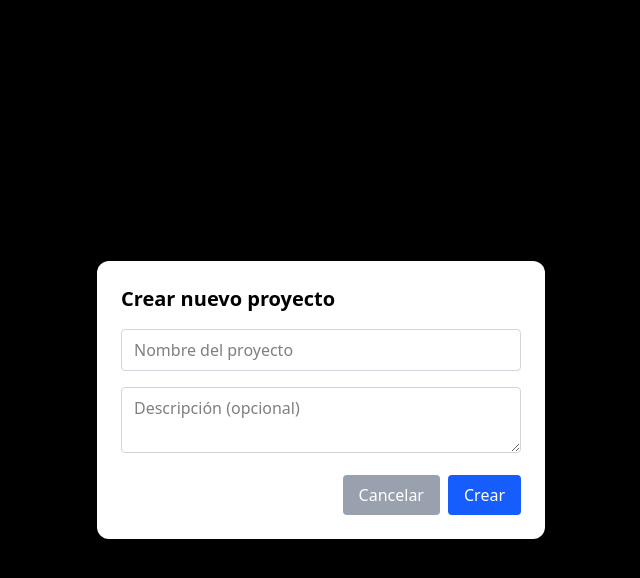
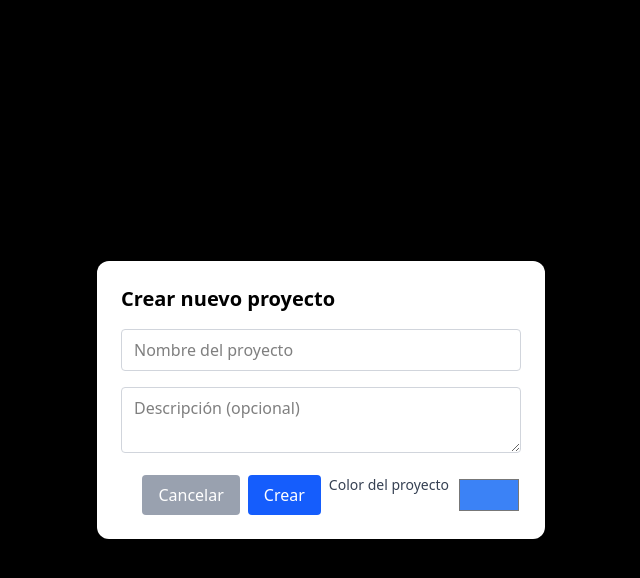
Before and after one commit to FranManuel95/Task-Manager, a React (Vite) app: page /dashboard in a window 1280 px wide. Both pictures are taken after typing "Sample" into the empty fields and a click on the button "+ Nuevo Proyecto". Shown: the top 578 px of the page, without its empty margins (319-959 px from the left). Built offline with nearby package versions, Linux system fonts and the light colour scheme.

Commit message:
Añadimos selección de color para proyectos en Dashboard, ahora cada proyecto puede definirse con un color personalizado que se muestra en el borde de su tarjeta, utilizamos un input de tipo color para mantener la interfaz simple y nativa.

```diff
--- a/src/pages/Dashboard.jsx
+++ b/src/pages/Dashboard.jsx
@@ -42,15 +42,19 @@ export default function Dashboard() {
       }
     });
 
+    const [nuevoColor, setNuevoColor] = useState("#3B82F6");
+
     const handleCrearProyecto = (e) => {
       e.preventDefault();
       const nombreLimpio = nuevoNombre.trim();
       if (!nombreLimpio) return;
-    agregarProyecto(nombreLimpio, nuevaDescripcion.trim());
+      agregarProyecto(nombreLimpio, nuevaDescripcion.trim(), nuevoColor);
       setNuevoNombre("");
       setNuevaDescripcion("");
+      setNuevoColor("#3B82F6");
       setMostrarModal(false);
     };
+
 
   const confirmarEliminar = () => {
     if (proyectoAEliminar) {
@@ -106,7 +110,8 @@ export default function Dashboard() {
               <Link
               key={proyecto.id}
               to={`/proyecto/${proyecto.id}`}
-                className="relative block p-4 bg-white rounded-xl shadow hover:shadow-lg transition"
+              className="relative block p-4 bg-white rounded-xl shadow hover:shadow-lg transition border-4"
+              style={{ borderColor: proyecto.color }}
               >
                 <h2 className="text-xl font-semibold">{proyecto.nombre}</h2>
                 <p className="text-sm text-gray-500 mb-2">{proyecto.descripcion}</p>
@@ -227,6 +232,15 @@ export default function Dashboard() {
             >
               Crear
             </button>
+            <label className="block text-sm font-medium text-gray-700">
+              Color del proyecto
+            </label>
+            <input
+              type="color"
+              value={nuevoColor}
+              onChange={(e) => setNuevoColor(e.target.value)}
+              className="w-16 h-10 cursor-pointer"
+            />
           </div>
         </form>
       </motion.div>
--- a/src/store/tareasStore.js
+++ b/src/store/tareasStore.js
@@ -24,7 +24,7 @@ export const useTareasStore = create(
       setSearchTerm: (term) => set({ searchTerm: term }),
       setFilterPrioridad: (prioridad) => set({ filterPrioridad: prioridad }),
 
-      agregarProyecto: (nombre, descripcion = "") =>
+      agregarProyecto: (nombre, descripcion = "", color = "#3B82F6") =>
         set((state) => {
           const nuevoId = Date.now().toString();
           return {
@@ -34,6 +34,7 @@ export const useTareasStore = create(
                 id: nuevoId,
                 nombre,
                 descripcion,
+                color, // nuevo campo
                 tareas: {
                   "por-hacer": [],
                   "en-progreso": [],
@@ -43,6 +44,7 @@ export const useTareasStore = create(
             },
           };
         }),
+
 
       agregarTarea: (proyectoId, estado, titulo) =>
         set((state) => {
```
Lines whose indentation alone changed are shown as unchanged.
